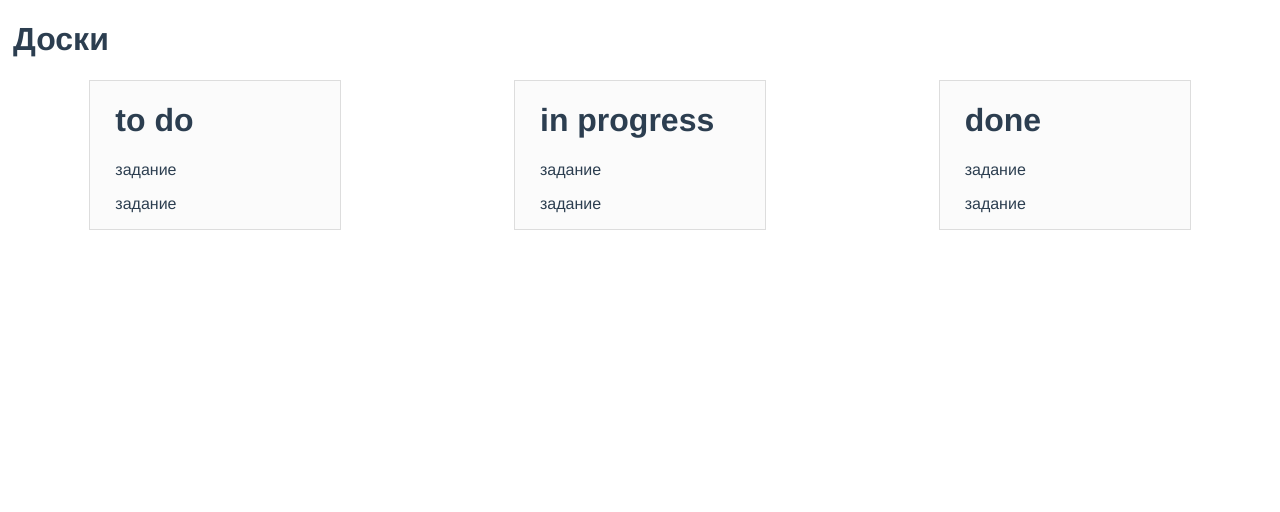
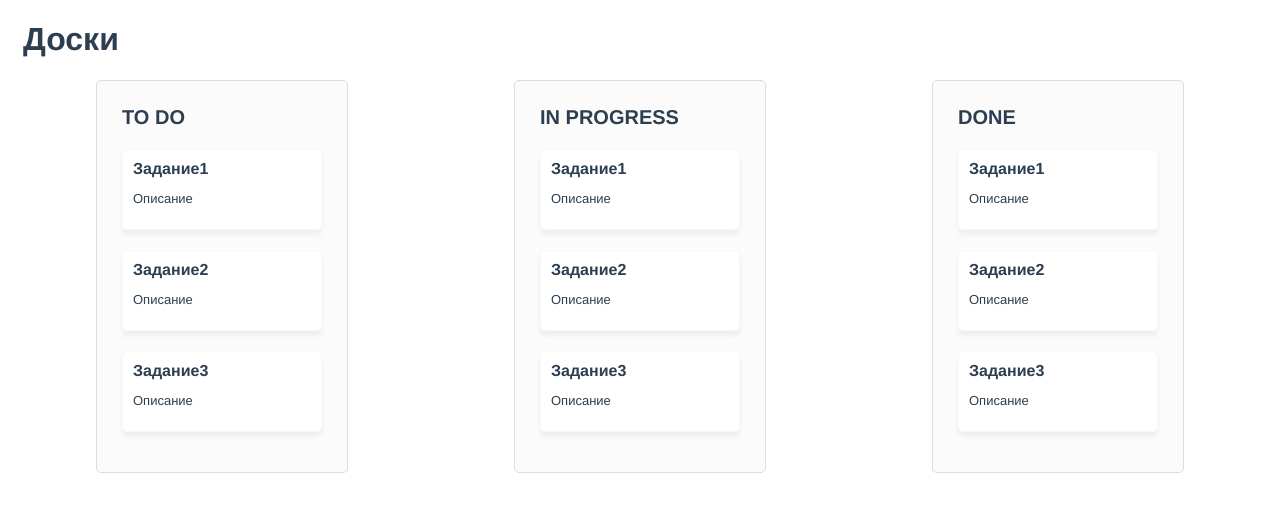
Before and after one commit to aGants/trello, a Vue app: page / in a window 1280 px wide. Shown: the top 512 px of the page. Built offline with nearby package versions, Linux system fonts and the light colour scheme.

Commit message:
add tasks

```diff
--- a/src/App.vue
+++ b/src/App.vue
@@ -20,34 +20,33 @@ export default {
     return {
       boardList: [
         {
-          id: 1,
+          id: '1',
           name: 'to do'
         },
         {
-          id: 2,
+          id: '2',
           name: 'in progress'
         },
         {
-          id: 3,
+          id: '3',
           name: 'done'
         }
       ]
+    }
+  },
+  methods: {
+    addBoard () {
+      this.boardList.push({name: this.newBoardname})
     }
   }
 }
 </script>
 
 <style lang="scss">
-$screen-md: 768px;
-
-$bgcolor: #fff;
-$board: #fbfbfb;
-$bborder: 1px solid #ddd;
-
 #app {
-  font-family: Avenir, Helvetica, Arial, sans-serif;
+  margin: 20px 15px 0;
   color: #2c3e50;
-  margin: 20px 5px 0;
+  font-family: $font;
 }
 
 .list {
@@ -60,14 +59,4 @@ $bborder: 1px solid #ddd;
   }
 }
 
-.board {
-  width: 200px;
-  padding: 0 25px;
-  background-color: $board;
-  border: $bborder;
-  @media (max-width: $screen-md) {
-    width: 80%;
-  }
-
-}
 </style>
--- a/src/components/Board.vue
+++ b/src/components/Board.vue
@@ -1,26 +1,51 @@
 <template>
   <div>
-    <h1>{{ name }}</h1>
-    <div v-for="task in tasks" :key="task.id" class="boar-task">
-      <p>задание</p>
-    </div>
+    <p class="board__title">{{ name }}</p>
+      <TasksList
+        class="board-list"
+        :boardId="boardId"
+        :tasks="tasksList"
+      />
   </div>
 </template>
 
 <script>
+import TasksList from './TasksList'
+
 export default {
   name: 'Board',
+  components: {
+    TasksList
+  },
   props: {
+    boardId: String,
     name: String
   },
   data() {
     return {
-      tasks: [1, 2]
+      tasksList: [
+        {id: '1', title: 'Задание1', desc: 'Описание'},
+        {id: '2', title: 'Задание2', desc: 'Описание'},
+        {id: '3', title: 'Задание3', desc: 'Описание'}
+      ]
     }
   }
 }
 </script>
 
 <style scoped lang="scss">
-
+.board {
+  width: 200px;
+  padding: 5px 25px 20px;
+  background-color: $board;
+  border: $bborder;
+  border-radius: 5px;
+  @media (max-width: $screen-md) {
+    width: 80%;
+  }
+  &__title {
+    font: bold 20px  $font;
+    text-transform: uppercase;
+  }
+}
 </style>
--- /dev/null
+++ b/src/components/TasksList.vue
@@ -0,0 +1,58 @@
+<template>
+  <ul>
+    <li
+      v-for="task in tasks"
+      :key="task.id"
+      class="board-list-task"
+    >
+      <span class="board-list-task__title">{{ task.title }}</span>
+      <p class="board-list-task__desc">{{ task.desc }}</p>
+    </li>
+  </ul>
+</template>
+
+<script>
+
+export default {
+  name: 'TasksList',
+  props: {
+    boardId: String,
+    tasks: Array
+  },
+  data() {
+    return {
+      title: ''
+    }
+  },
+  methods: {
+    add() {
+
+    },
+    edit() {
+
+    }
+  }
+}
+</script>
+
+<style scoped lang="scss">
+.board-list {
+  list-style-type: none;
+  margin: 0;
+  padding: 0;
+  &-task {
+    margin: 20px 0;
+    padding: 10px;
+    background: $taskcolor;
+    border: $tborder;
+    border-radius: 5px;
+    box-shadow: 0 5px 5px 0 rgb(0 0 0 / 5%);
+    &__title {
+      font: bolder 16px $font;
+    }
+    &__desc {
+      font-size: 13px;
+    }
+  }
+}
+</style>
--- a/src/styles/_variables.scss
+++ b/src/styles/_variables.scss
@@ -1,5 +1,8 @@
 $screen-md: 768px;
 
-$bgcolor: #fff;
 $board: #fbfbfb;
 $bborder: 1px solid #ddd;
+$taskcolor: #fff;
+$tborder: 1px solid #f8f8f8;
+
+$font: Helvetica, Arial, sans-serif;
```
